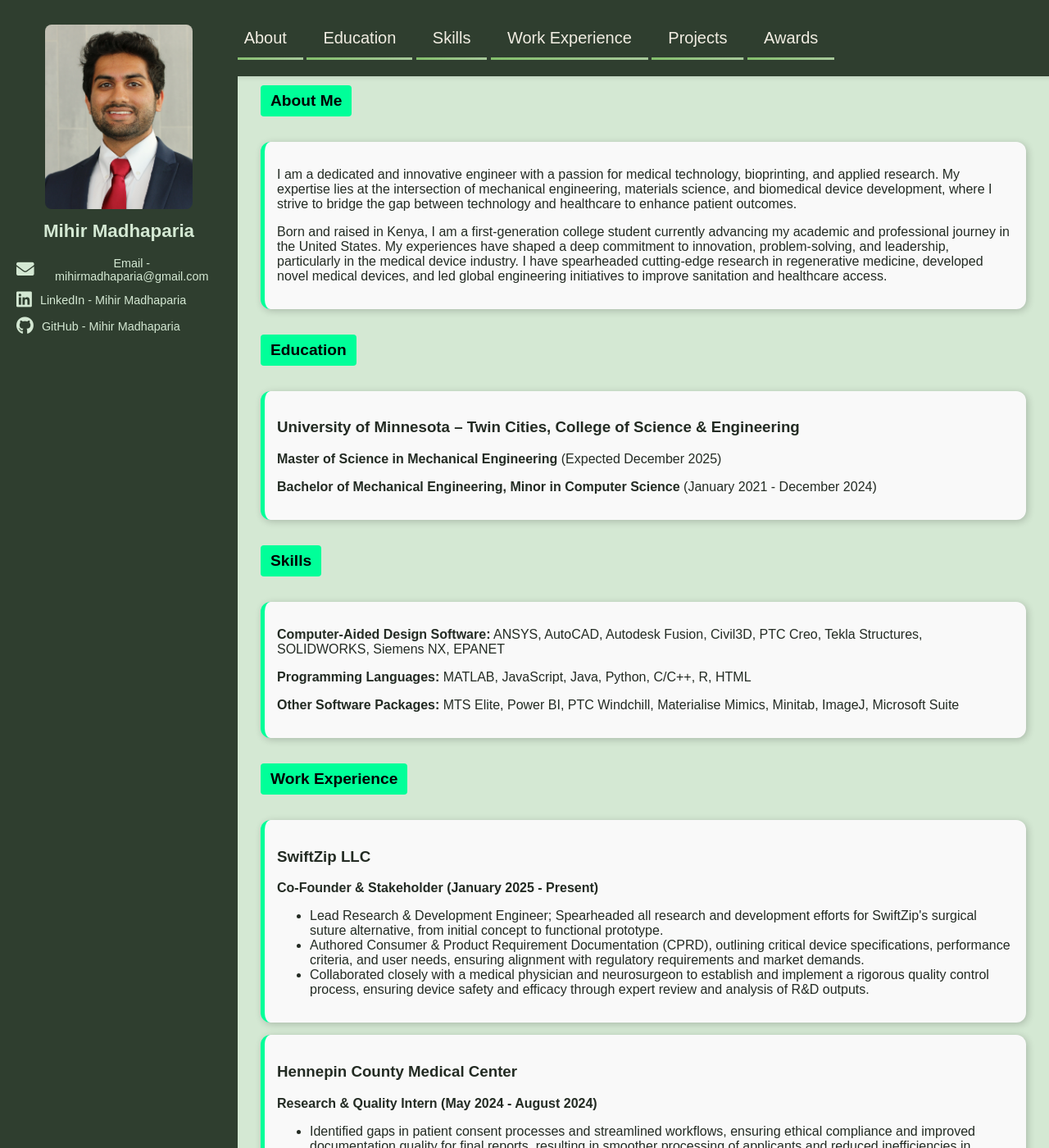
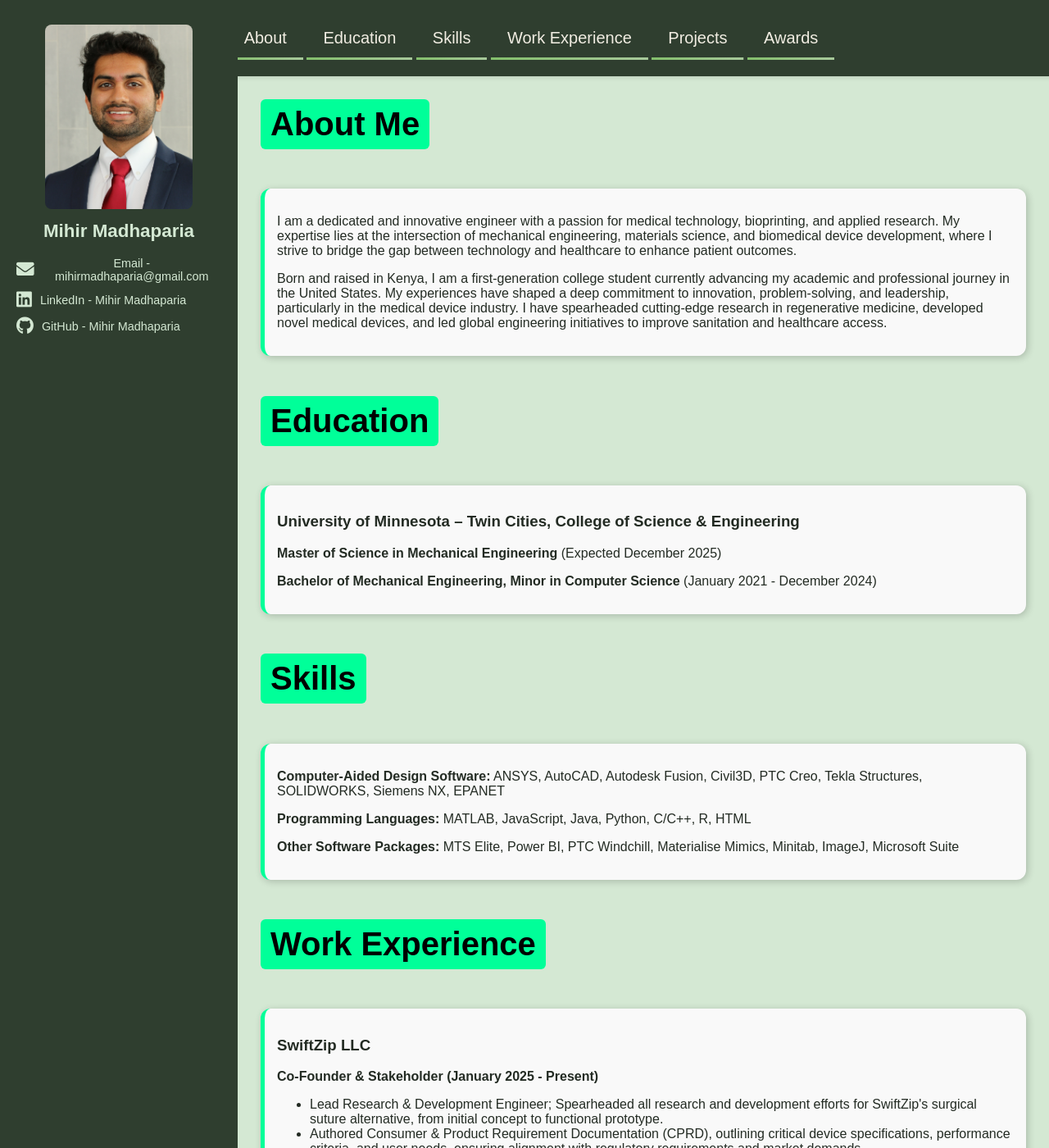
Before and after one commit to mihirmadhaparia/mihirmadhaparia.github.io, a Jekyll site: the page built from README.md, in a window 1280 px wide and 1400 px high. Shown: the whole window at 82% size. Built offline with Jekyll 4.4.1, drawn with Linux system fonts in a browser that asks for light colours; our own code applies the rules of GitHub Pages for plain Markdown files.

Commit message:
Update style.css

```diff
--- a/assets/css/style.css
+++ b/assets/css/style.css
@@ -54,10 +54,10 @@ body {
     background-color: #00ff99;
     color: black;
     padding: 8px 12px;
-    font-size: 1.2em;
+    font-size: 2.5em;
     font-weight: bold;
     display: inline-block;
-    border-radius: 4px;
+    border-radius: 6px;
 }
 
 /* END OF SECTION BOX ITEMS */
```
